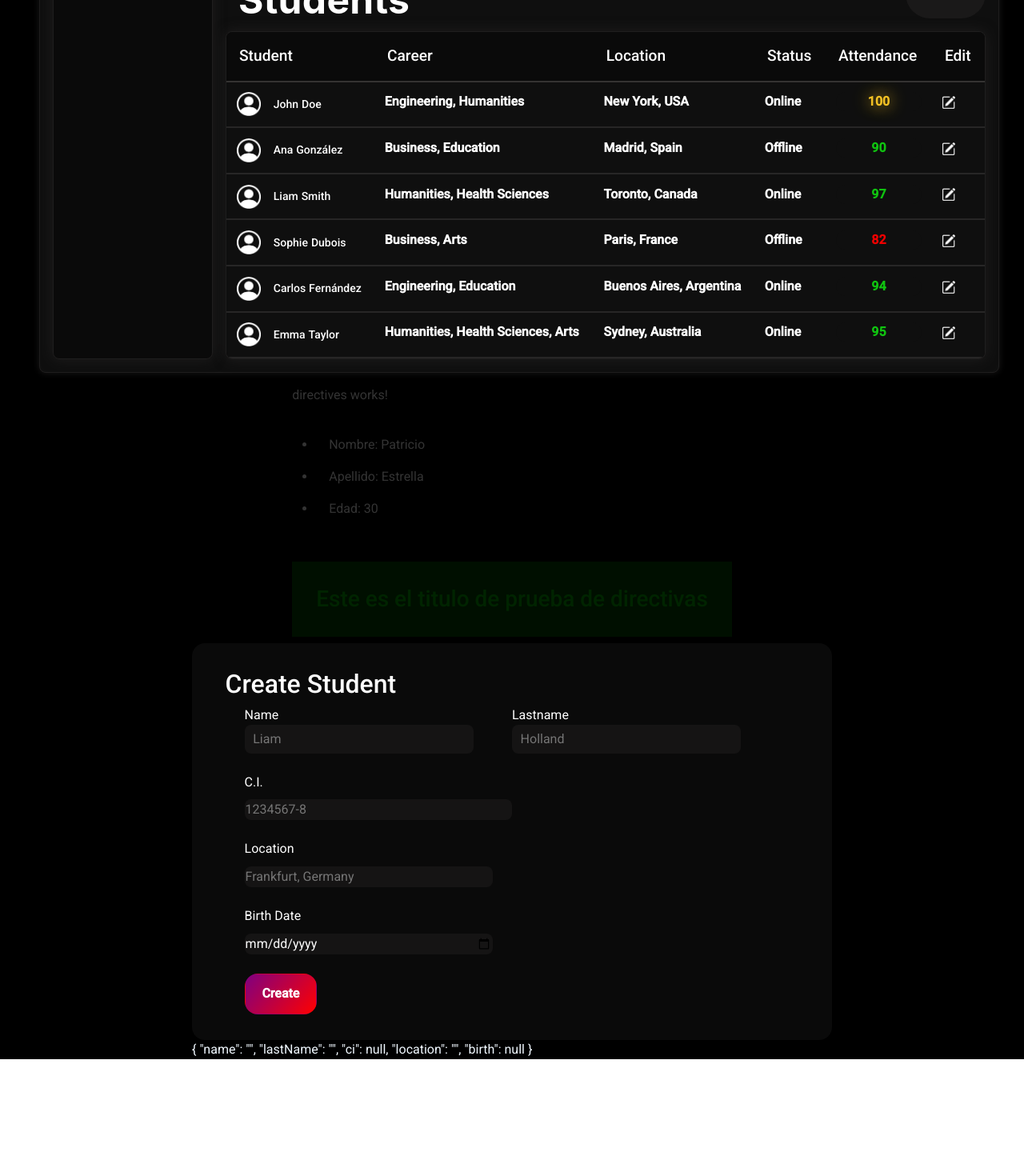
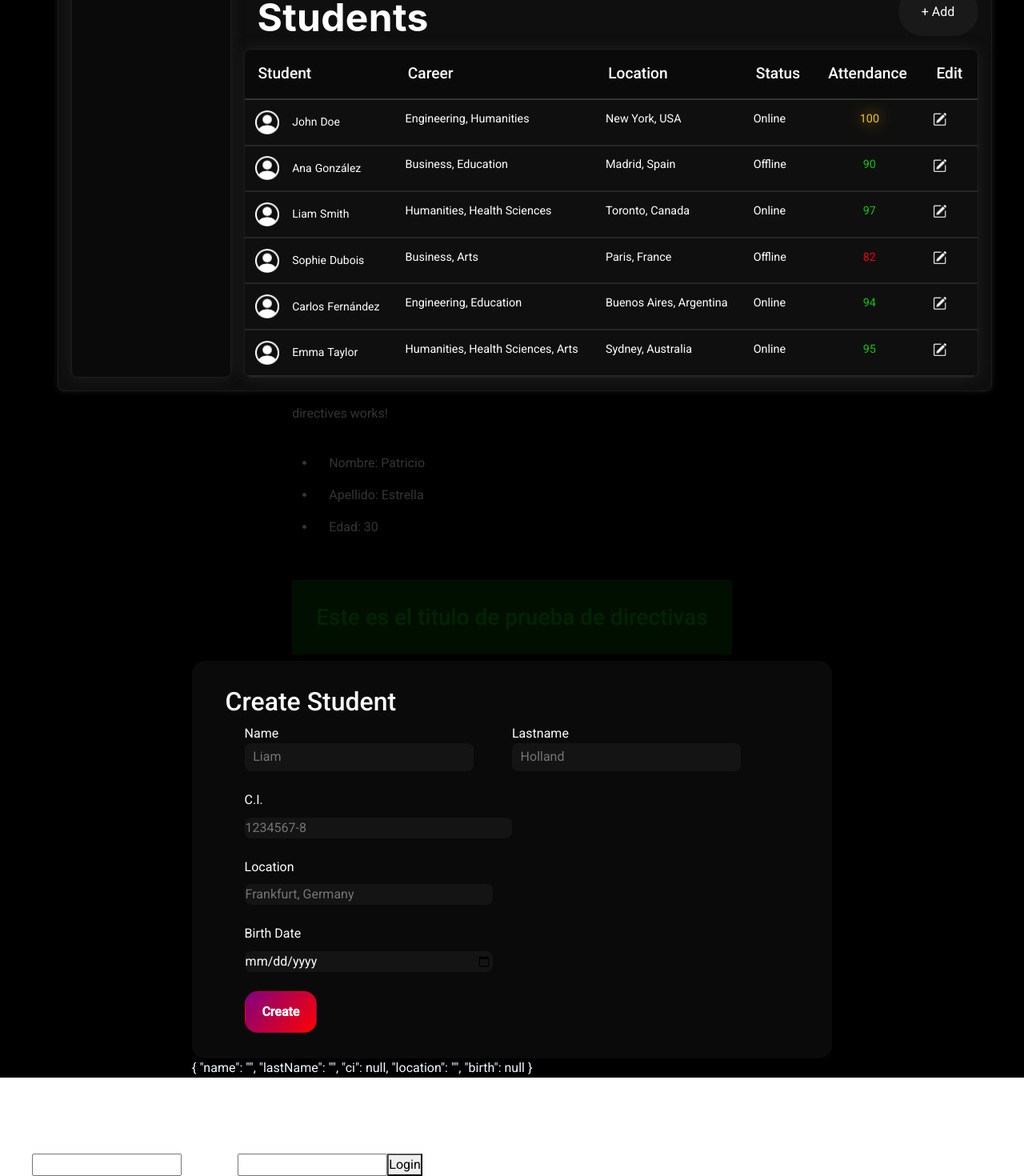
Before and after one commit to FMachado8599/Usetilities, an Angular app: page /auth in a window 1280 px wide. Shown: the part 471-1941 px from the top of the page at 80% size. Before the commit the page ends 1819 px from the top, so only its background shows below. Built offline with nearby package versions, Linux system fonts and the light colour scheme.

Commit message:
Added: login auth. Fixing: login auth... yes.

```diff
--- /dev/null
+++ b/src/app/core/services/auth.service.ts
@@ -0,0 +1,28 @@
+import { Injectable } from '@angular/core';
+import { User } from '../../featured/auth/interfaces/loginUser';
+
+@Injectable({
+  providedIn: 'root',
+})
+export class AuthService {
+  authUser: User | null = null;
+
+  constructor() {}
+
+  login(email: string, password: string): boolean {
+    if (email !== 'profe@auth.com.uy' || password !== 'pass') {
+      return false;
+    }
+
+    this.authUser = {
+      email,
+      role: 'admin',
+    };
+
+    return true;
+  }
+
+  logout() {
+    this.authUser = null;
+  }
+}
--- /dev/null
+++ b/src/app/featured/auth/interfaces/loginUser.ts
@@ -0,0 +1,4 @@
+export interface User {
+    email: string;
+    role: string;
+  }
--- a/src/app/featured/auth/login/login.component.html
+++ b/src/app/featured/auth/login/login.component.html
@@ -1 +1,20 @@
-<p>login works!</p>
+<section>
+  <h1>Login</h1>
+  <mat-card>
+    <mat-card-title>Login</mat-card-title>
+    <form [formGroup]="loginForm" (submit)="submit()">
+      <div>
+        <mat-form-field>
+          <mat-label>Email</mat-label>
+          <input matInput type="email" formControlName="email" />
+        </mat-form-field>
+        <mat-form-field>
+          <mat-label>Password</mat-label>
+          <input matInput type="password" formControlName="password" />
+        </mat-form-field>
+
+        <button mat-flat-button type="submit">Login</button>
+      </div>
+    </form>
+  </mat-card>
+</section>
--- a/src/app/featured/auth/login/login.component.ts
+++ b/src/app/featured/auth/login/login.component.ts
@@ -1,4 +1,7 @@
 import { Component } from '@angular/core';
+import { FormBuilder, FormGroup, Validators } from '@angular/forms';
+import { Router } from '@angular/router';
+import { AuthService } from '../../../core/services/auth.service';
 
 @Component({
   selector: 'app-login',
@@ -8,4 +11,26 @@ import { Component } from '@angular/core';
 })
 export class LoginComponent {
 
+  public loginForm: FormGroup;
+
+  constructor(
+    private fb: FormBuilder,
+    private authService: AuthService,
+    private router: Router
+  ) {
+    this.loginForm = this.fb.group({
+      email: ['', [Validators.required, Validators.email]],
+      password: ['',[Validators.required, Validators.minLength(3)]],
+    });
+  }
+  submit(){
+    if (this.loginForm.valid) {
+      const {email, password } = this.loginForm.value;
+
+      const logged = this.authService.login(email, password);
+      if (logged) {
+        this.router.navigate(['/dashboard']);
+      }
+    }
+  }
 }
--- a/src/app/featured/dashboard/students/services/students.service.ts
+++ b/src/app/featured/dashboard/students/services/students.service.ts
@@ -19,8 +19,6 @@ export interface Student {
   providedIn: 'root'
 })
 export class StudentsService {
-
-
 
   private _students: Student[] = [
     {
--- a/src/app/featured/dashboard/students/students.component.html
+++ b/src/app/featured/dashboard/students/students.component.html
@@ -47,7 +47,7 @@
             }
             <td
               class="student-presenteeism"
-              *ngIf="student.presenteeism !== undefined"
+              *ngIf="student.presenteeism !== undefined; else elseBlock"
             >
               <div
                 [ngClass]="{
@@ -60,6 +60,9 @@
                 {{ student.presenteeism || "N/A" }}
               </div>
             </td>
+            <ng-template class="udefined-presenteeism" #elseBlock>
+              <td class="noAttendance">N/A</td>
+            </ng-template>
             <td>
               <img
                 class="student-edit"
--- a/src/app/featured/dashboard/students/students.component.scss
+++ b/src/app/featured/dashboard/students/students.component.scss
@@ -60,7 +60,7 @@
                     justify-content: start;
                     & p{
                         font-size: 14px;
-                        font-weight: 500;
+                        font-weight: 400;
                         color: hsl(1deg, 1%, 100%);
                     }
                     & .student-img{
@@ -71,7 +71,8 @@
                 }
             }
             & td{
-                font-weight: 600;
+                font-size: .9rem;
+                font-weight: 400;
                 padding: .8rem;
                 border-bottom: 2px solid hsl(1deg, 1%, 15%);
                 & .student-edit{
@@ -106,7 +107,9 @@
                     color: #f2c024;
                     text-shadow: 0px 0px 20px #f2c024;
                 }
+
             }
+
 
         }
     }
@@ -115,3 +118,8 @@
         background-color: hsl(1deg, 1%, 6%);
     }
 }
+
+.noAttendance{
+        color: white;
+        text-align: center;
+}
--- a/src/app/shared/components/new-student-form/new-student-form.component.html
+++ b/src/app/shared/components/new-student-form/new-student-form.component.html
@@ -1,8 +1,10 @@
+
 <form
   [formGroup]="newStudentForm"
   (ngSubmit)="submit()"
   class="new-student-form"
 >
+  <h2>Create Student</h2>
   <table class="example-full-width" cellspacing="0">
     <tr>
       <td>
@@ -81,13 +83,17 @@
       <td>
         <mat-form-field class="example-full-width">
           <mat-label>Location</mat-label>
-          <input matInput placeholder="Ex. San Francisco" />
+          <input matInput
+          formControlName="location"
+          placeholder="Ex. San Francisco" />
         </mat-form-field>
       </td>
       <td>
         <mat-form-field class="example-full-width">
           <mat-label>Choose a date</mat-label>
-          <input matInput [matDatepicker]="picker" />
+          <input matInput
+          formControlName="birth"
+          [matDatepicker]="picker" />
           <mat-hint>MM/DD/YYYY</mat-hint>
           <mat-datepicker-toggle
             matIconSuffix
@@ -98,8 +104,10 @@
       </td>
     </tr>
   </table>
-  <button class="submit-button">Submit</button>
+  <button mat-raised-button class="submit-button" type="submit" >Submit</button>
+  <!-- @if (newStudent){
+    <div class="form-error-message">
+      <span>Student created successfully</span>
+    </div>
+  } -->
 </form>
-<div style="color: aliceblue">
-  {{ newStudentForm.value | json }}
-</div>
--- a/src/app/shared/components/new-student-form/new-student-form.component.ts
+++ b/src/app/shared/components/new-student-form/new-student-form.component.ts
@@ -2,6 +2,7 @@ import { Component, ChangeDetectionStrategy } from '@angular/core';
 import { FormBuilder, FormGroup, Validators } from '@angular/forms';
 import { correctCI } from '../../../utils/custom-validators';
 import { provideNativeDateAdapter } from '@angular/material/core';
+import { StudentsService, Student } from '../../../featured/dashboard/students/services/students.service';
 
 
 @Component({
@@ -11,13 +12,15 @@ import { provideNativeDateAdapter } from '@angular/material/core';
   styleUrl: './new-student-form.component.scss',
   providers: [provideNativeDateAdapter()],
   changeDetection: ChangeDetectionStrategy.OnPush,
-
 })
 export class NewStudentFormComponent {
 
   public newStudentForm: FormGroup;
 
-  constructor(private fb: FormBuilder) {
+  constructor(
+    private fb: FormBuilder,
+    private studentsService: StudentsService
+  ) {
     this.newStudentForm = this.fb.group({
       name: ['', [Validators.required, Validators.minLength(3), Validators.maxLength(20)]],
       lastName: ['', [Validators.required, Validators.minLength(3), Validators.maxLength(20)]],
@@ -28,10 +31,28 @@ export class NewStudentFormComponent {
   }
 
   public submit(){
+    console.log("bbbbbbbb")
     if (this.newStudentForm.valid) {
-      console.log(this.newStudentForm.value);
+      console.log("aaaaaa")
+      const newStudent: Student = {
+        name: this.newStudentForm.value.name,
+        lastName: this.newStudentForm.value.lastName,
+        ci: this.newStudentForm.value.ci,
+        location: this.newStudentForm.value.location,
+        birth: this.newStudentForm.value.birth,
+      };
+
+      this.studentsService.addStudent(newStudent); // agregás al servicio
+      console.log(newStudent);
+      console.log('Student added successfully:', newStudent);
+
+      this.newStudentForm.reset(); // opcional: limpiar el form después de agregar
+    } else {
+      this.newStudentForm.markAllAsTouched(); // opcional: marcar campos en rojo si alguien aprieta "Submit" sin completar
     }
   }
+
+
   get nameControl(){
     return this.newStudentForm.get('name');
   }
--- a/src/app/shared/shared.module.ts
+++ b/src/app/shared/shared.module.ts
@@ -6,6 +6,7 @@ import {MAT_FORM_FIELD_DEFAULT_OPTIONS, MatFormFieldModule} from '@angular/mater
 import {FormsModule} from '@angular/forms';
 import { MatDatepicker, MatDatepickerModule } from '@angular/material/datepicker';
 import { ReactiveFormsModule } from '@angular/forms';
+import { MatCardModule } from '@angular/material/card';
 
 @NgModule({
   declarations: [
@@ -18,7 +19,8 @@ import { ReactiveFormsModule } from '@angular/forms';
     MatFormFieldModule,
     MatInputModule,
     MatDatepicker,
-    MatDatepickerModule
+    MatDatepickerModule,
+    MatCardModule,
   ],
   exports: [
     NewStudentFormComponent,
@@ -26,6 +28,7 @@ import { ReactiveFormsModule } from '@angular/forms';
     MatFormFieldModule,
     MatInputModule,
     MatDatepicker,
+    MatCardModule,
   ],
   providers: [
     {provide: MAT_FORM_FIELD_DEFAULT_OPTIONS, useValue: {appearance: 'fill'}},
```
Also changed, not shown: src/app/featured/auth/auth.module.ts (+6 -7 lines).
